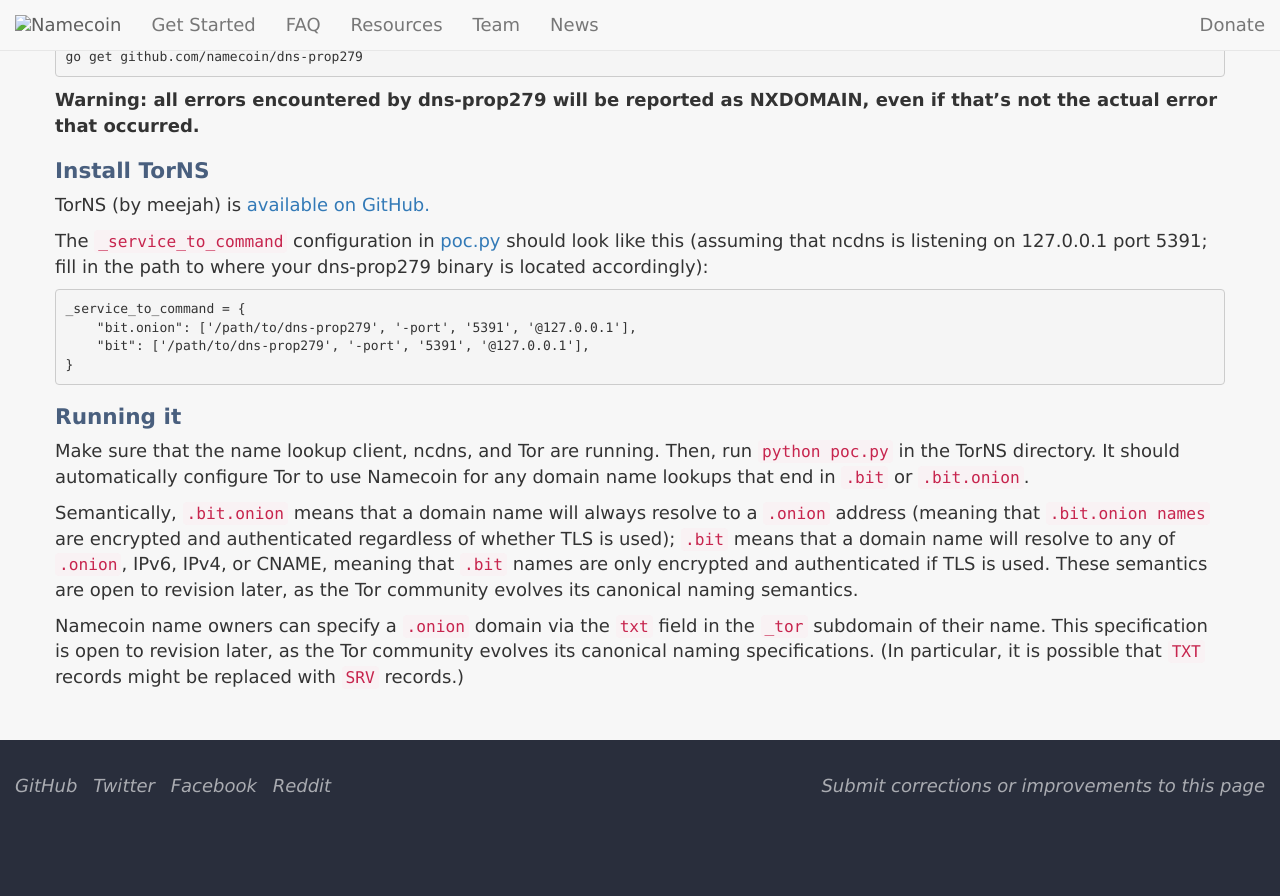
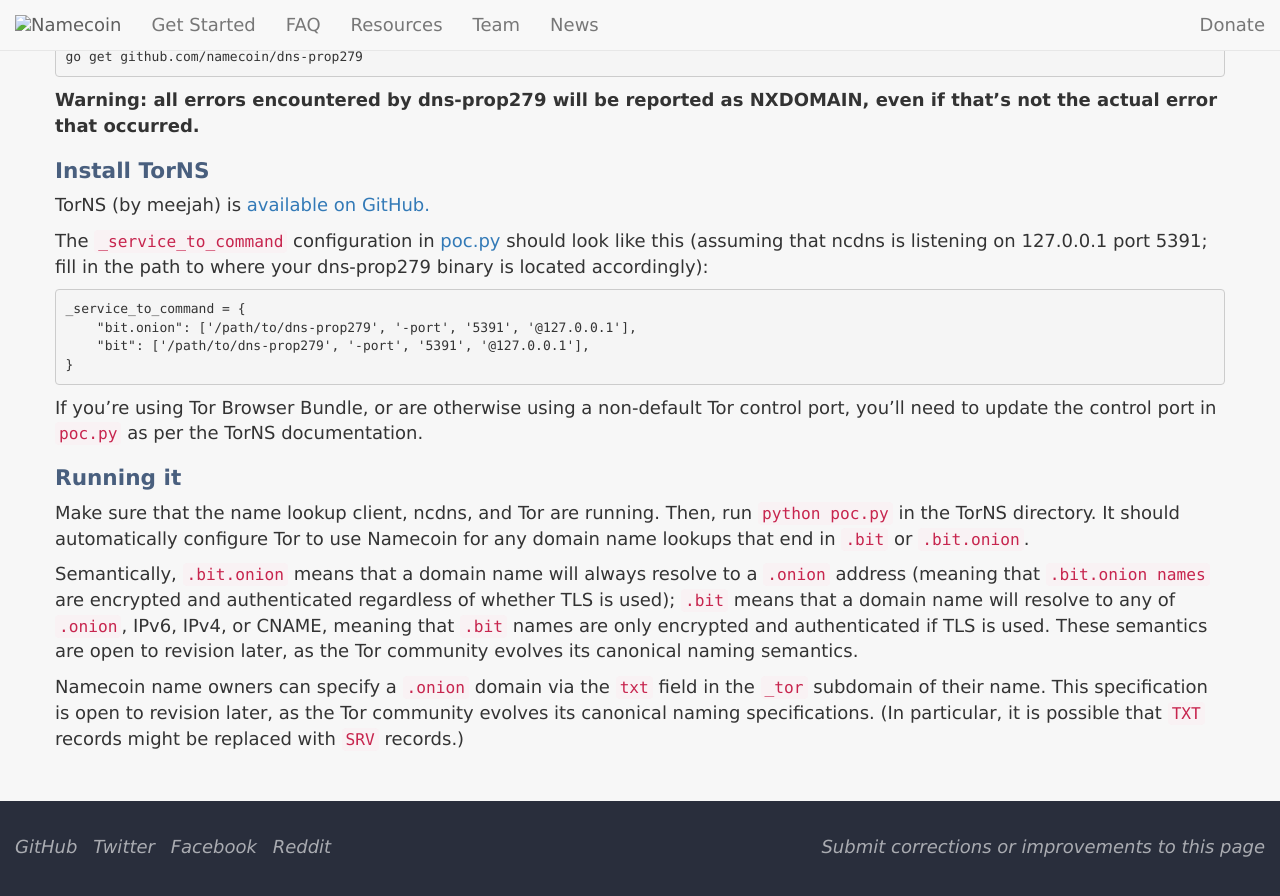
Before and after one commit to JeremyRand/namecoin.org, a Jekyll site: the page built from docs/tor-resolution/index.md, in a window 1280 px wide and 900 px high, scrolled down 1211 px. Shown: the top 896 px of the window. Built offline with Jekyll 4.4.1, drawn with Linux system fonts in a browser that asks for light colours; nearby versions of some CDN libraries; library files that are not in the unit come from our copies; before the commit the page ends 2050 px from its top, so only the background shows below that.

Commit message:
Docs: Tor Resolution: Another minor update.

```diff
--- a/docs/tor-resolution/index.md
+++ b/docs/tor-resolution/index.md
@@ -52,6 +52,8 @@ _service_to_command = {
 }
 ~~~
 
+If you're using Tor Browser Bundle, or are otherwise using a non-default Tor control port, you'll need to update the control port in `poc.py` as per the TorNS documentation.
+
 ## Running it
 
 Make sure that the name lookup client, ncdns, and Tor are running.  Then, run `python poc.py` in the TorNS directory.  It should automatically configure Tor to use Namecoin for any domain name lookups that end in `.bit` or `.bit.onion`.
```
